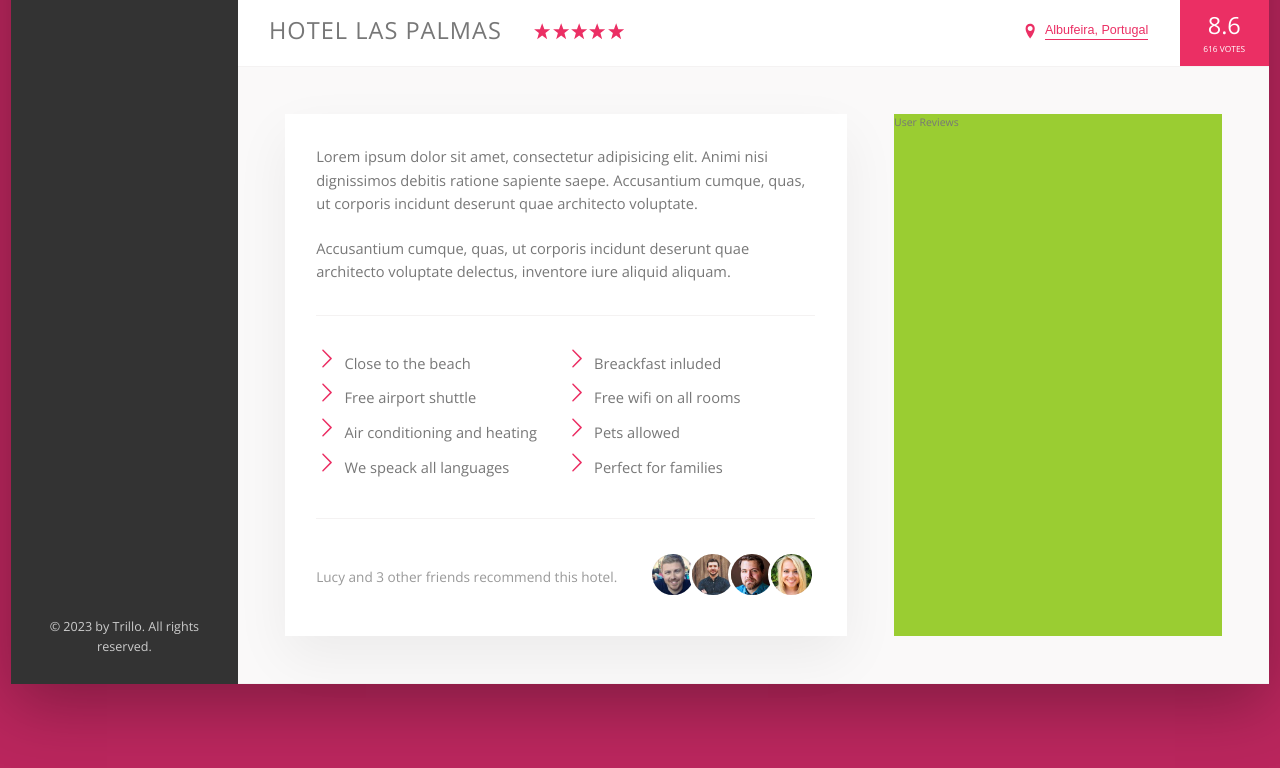
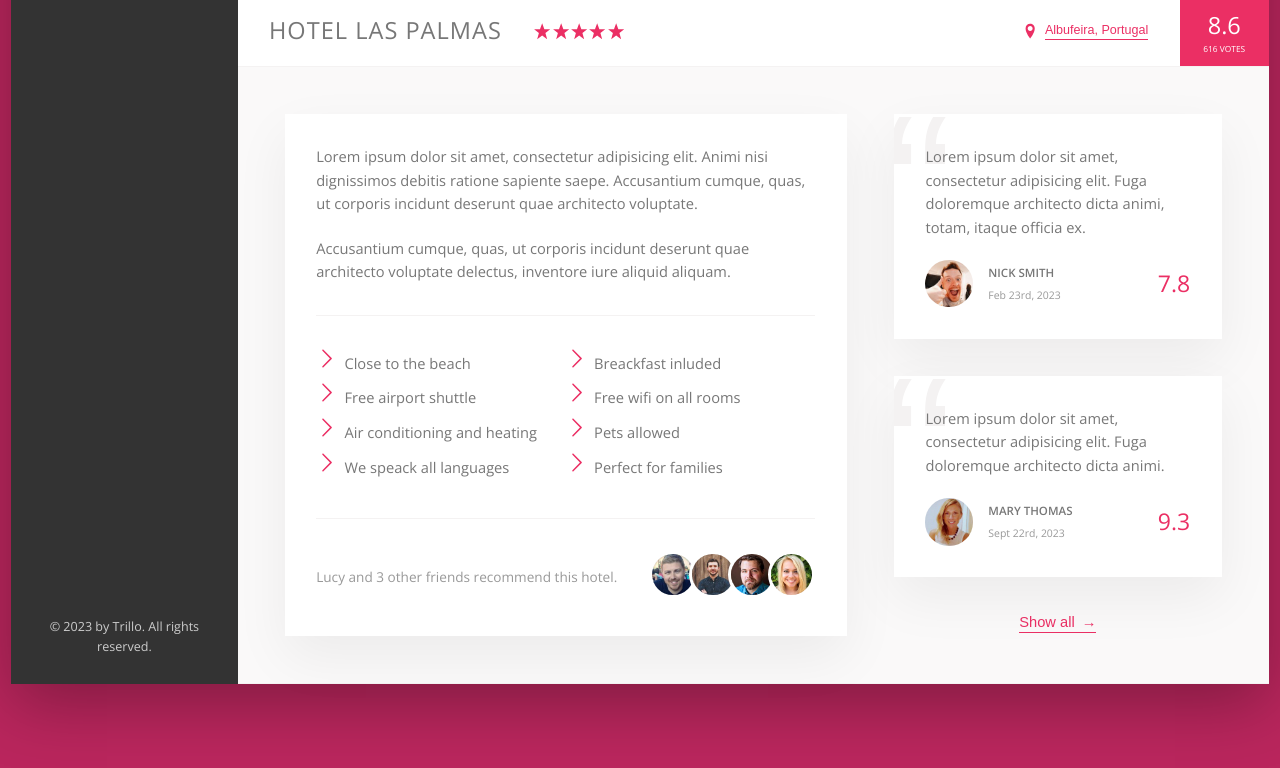
Before and after one commit to rich1eo/Trillo, a website: page index.html in a window 1280 px wide. Shown: the part 564-1332 px from the top of the page. Drawn offline with nearby package versions, Linux system fonts and the light colour scheme.

Commit message:
feature: add user review section

```diff
--- a/index.html
+++ b/index.html
@@ -201,7 +201,45 @@
                 </div>
               </div>
             </div>
-            <div class="user-reviews">User Reviews</div>
+            <div class="user-reviews">
+              <figure class="review">
+                <blockquote class="review__text">
+                  Lorem ipsum dolor sit amet, consectetur adipisicing elit. Fuga
+                  doloremque architecto dicta animi, totam, itaque officia ex.
+                </blockquote>
+                <figcaption class="review__user">
+                  <img
+                    src="img/user-1.jpg"
+                    alt="User 1"
+                    class="review__photo"
+                  />
+                  <div class="review__user-box">
+                    <p class="review__user-name">Nick Smith</p>
+                    <p class="review__user-date">Feb 23rd, 2023</p>
+                  </div>
+                  <div class="review__rating">7.8</div>
+                </figcaption>
+              </figure>
+              <figure class="review">
+                <blockquote class="review__text">
+                  Lorem ipsum dolor sit amet, consectetur adipisicing elit. Fuga
+                  doloremque architecto dicta animi.
+                </blockquote>
+                <figcaption class="review__user">
+                  <img
+                    src="img/user-2.jpg"
+                    alt="User 2"
+                    class="review__photo"
+                  />
+                  <div class="review__user-box">
+                    <p class="review__user-name">Mary Thomas</p>
+                    <p class="review__user-date">Sept 22rd, 2023</p>
+                  </div>
+                  <div class="review__rating">9.3</div>
+                </figcaption>
+              </figure>
+              <button class="btn-inline">Show all <span>&rarr;</span></button>
+            </div>
           </div>
         </main>
       </div>
--- a/sass/_components.scss
+++ b/sass/_components.scss
@@ -274,8 +274,17 @@
   cursor: pointer;
   transition: all 0.2s;
 
+  & span {
+    margin-left: 3px;
+    transition: margin-left 0.3s;
+  }
+
   &:hover {
     color: var(--color-grey-dark-1);
+
+    span {
+      margin-left: 8px;
+    }
   }
 
   &:focus {
@@ -372,3 +381,66 @@
     }
   }
 }
+
+///////////////////////////////////////
+// REVIEW
+.review {
+  background-color: #fff;
+  box-shadow: var(--shadow-light);
+  padding: 3rem;
+  margin-bottom: 3.5rem;
+  position: relative;
+  overflow: hidden;
+
+  &__text {
+    margin-bottom: 2rem;
+    z-index: 10;
+    position: relative;
+  }
+
+  &__user {
+    display: flex;
+    align-items: center;
+  }
+
+  &__photo {
+    height: 4.5rem;
+    width: 4.5rem;
+    border-radius: 50%;
+    margin-right: 1.5rem;
+  }
+
+  &__user-box {
+    margin-right: auto;
+  }
+
+  &__user-name {
+    font-size: 1.1rem;
+    font-weight: 600;
+    text-transform: uppercase;
+    margin-bottom: 0.4rem;
+  }
+
+  &__user-date {
+    font-size: 1rem;
+    color: var(--color-grey-dark-3);
+  }
+
+  &__rating {
+    font-size: 2.2rem;
+    color: var(--color-primary);
+    font-weight: 300;
+  }
+
+  &::before {
+    content: '\201C';
+    position: absolute;
+    top: -2.75rem;
+    left: -1rem;
+    line-height: 1;
+    font-size: 20rem;
+    color: var(--color-grey-light-2);
+    font-family: sans-serif;
+    z-index: 1;
+  }
+}
--- a/sass/_layout.scss
+++ b/sass/_layout.scss
@@ -38,6 +38,7 @@
 }
 
 .detail {
+  font-size: 1.4rem;
   display: flex;
   gap: 4.5rem;
   padding: 4.5rem;
@@ -46,7 +47,6 @@
 }
 
 .description {
-  font-size: 1.4rem;
   background-color: #fff;
   box-shadow: var(--shadow-light);
   padding: 3rem;
@@ -54,6 +54,9 @@
 }
 
 .user-reviews {
-  background-color: yellowgreen;
   flex: 1;
+
+  display: flex;
+  flex-direction: column;
+  align-items: center;
 }
```
Also changed, not shown: css/style.css, 1 other file.
